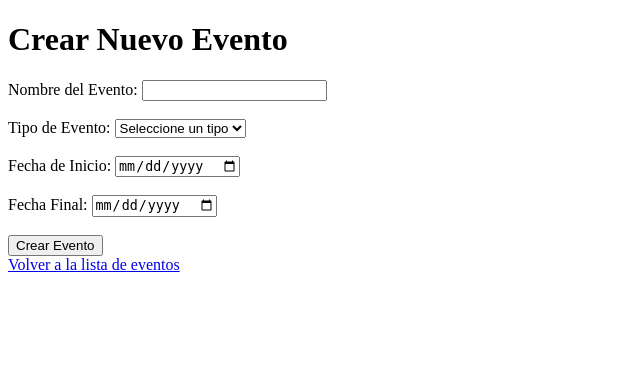
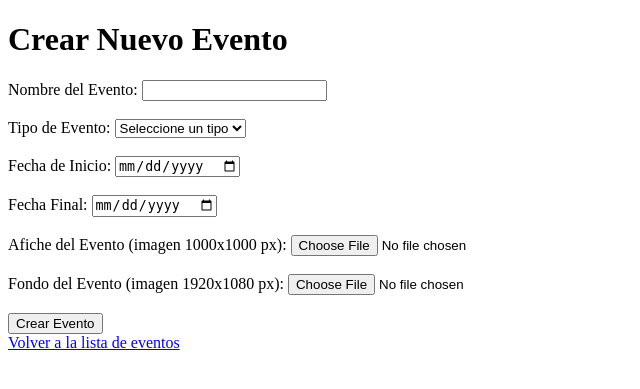
Before and after one commit to linkmoises/CertiCSS, a Flask app: page /crear_evento in a window 1280 px wide. Shown: the top 389 px of the page, without its empty margins (0-640 px from the left). Run offline with Flask 3, Linux system fonts and the light colour scheme.

Commit message:
añadido soporte de imágenes y requirements.txt

```diff
--- a/app.py
+++ b/app.py
@@ -1,6 +1,7 @@
 from flask import Flask, request, render_template, redirect, url_for, flash
 from pymongo import MongoClient
 from datetime import datetime, timedelta
+from PIL import Image
 import os
 import random
 import string
@@ -37,6 +38,15 @@ try:
     collection_participantes.create_index([("cedula", 1), ("codigo_evento", 1), ("titulo_ponencia", 1)], unique=True)
 except Exception as e:
     print(f"Error al crear índice: {e}")
+
+
+###
+### Gestión de imágenes
+###
+app.config['UPLOAD_FOLDER'] = 'static/uploads'
+app.config['MAX_CONTENT_LENGTH'] = 16 * 1024 * 1024  # Limitar a 16 MB
+
+os.makedirs(app.config['UPLOAD_FOLDER'], exist_ok=True)
 
 
 ###
@@ -205,7 +215,32 @@ def crear_evento():
         timestamp = request.form['timestamp']
 
         # Obtener un código único
-        codigo = obtener_codigo_unico()  # Esta función genera un código único
+        codigo = obtener_codigo_unico()
+
+        # Carga de archivos
+        afiche_file = request.files.get('afiche_evento')
+        fondo_file = request.files.get('fondo_evento')
+
+        afiche_path = None
+        fondo_path = None
+
+        if afiche_file:
+            afiche_filename = f"{codigo}-afiche.jpg"
+            afiche_path = os.path.join(app.config['UPLOAD_FOLDER'], afiche_filename)
+
+            # Convertir y guardar la imagen como JPG
+            image = Image.open(afiche_file)
+            image.convert('RGB').save(afiche_path, 'JPEG')  # Convertir a JPG y guardar
+            print(f"Archivo afiche guardado en: {afiche_path}")  # Confirmación
+
+        if fondo_file:
+            fondo_filename = f"{codigo}-fondo.jpg"
+            fondo_path = os.path.join(app.config['UPLOAD_FOLDER'], fondo_filename)
+
+            # Convertir y guardar la imagen como JPG
+            image = Image.open(fondo_file)
+            image.convert('RGB').save(fondo_path, 'JPEG')  # Convertir a JPG y guardar
+            print(f"Archivo fondo guardado en: {fondo_path}")  # Confirmación
 
         # Insertar nuevo evento en la colección
         collection_eventos.insert_one({
@@ -214,6 +249,8 @@ def crear_evento():
             'tipo': tipo,
             'fecha_inicio': fecha_inicio,
             'fecha_fin': fecha_fin,
+            'afiche': afiche_path if afiche_file else None,
+            'fondo': fondo_path if fondo_file else None,
             'timestamp': timestamp
         })
         flash("Evento creado con éxito", "success")
--- /dev/null
+++ b/requirements.txt
@@ -0,0 +1,3 @@
+Flask==3.1.0
+Pillow==11.0.0
+pymongo==4.10.1
--- a/templates/crear_evento.html
+++ b/templates/crear_evento.html
@@ -7,7 +7,7 @@
 <body>
     <h1>Crear Nuevo Evento</h1>
 
-    <form action="/crear_evento" method="post">
+    <form action="/crear_evento" method="post" enctype="multipart/form-data">
         <label for="nombre">Nombre del Evento:</label>
         <input type="text" id="nombre" name="nombre" required><br><br>
 
@@ -31,6 +31,13 @@
         <label for="fecha_fin">Fecha Final:</label>
         <input type="date" id="fecha_fin" name="fecha_fin" required><br><br>
 
+        <!-- Campos para subir imágenes -->
+        <label for="afiche_evento">Afiche del Evento (imagen 1000x1000 px):</label>
+        <input type="file" id="afiche_evento" name="afiche_evento" accept=".jpg, .jpeg, .png"><br><br>
+
+        <label for="fondo_evento">Fondo del Evento (imagen 1920x1080 px):</label>
+        <input type="file" id="fondo_evento" name="fondo_evento" accept=".jpg, .jpeg, .png"><br><br>
+
         <!-- Campo oculto para el código del evento -->
         <input type="hidden" id="codigo" name="codigo" value="{{ codigo }}">
 
```
Also changed, not shown: static/uploads/XBKV2E-afiche.jpg (added), static/uploads/XBKV2E-fondo.jpg (added).
